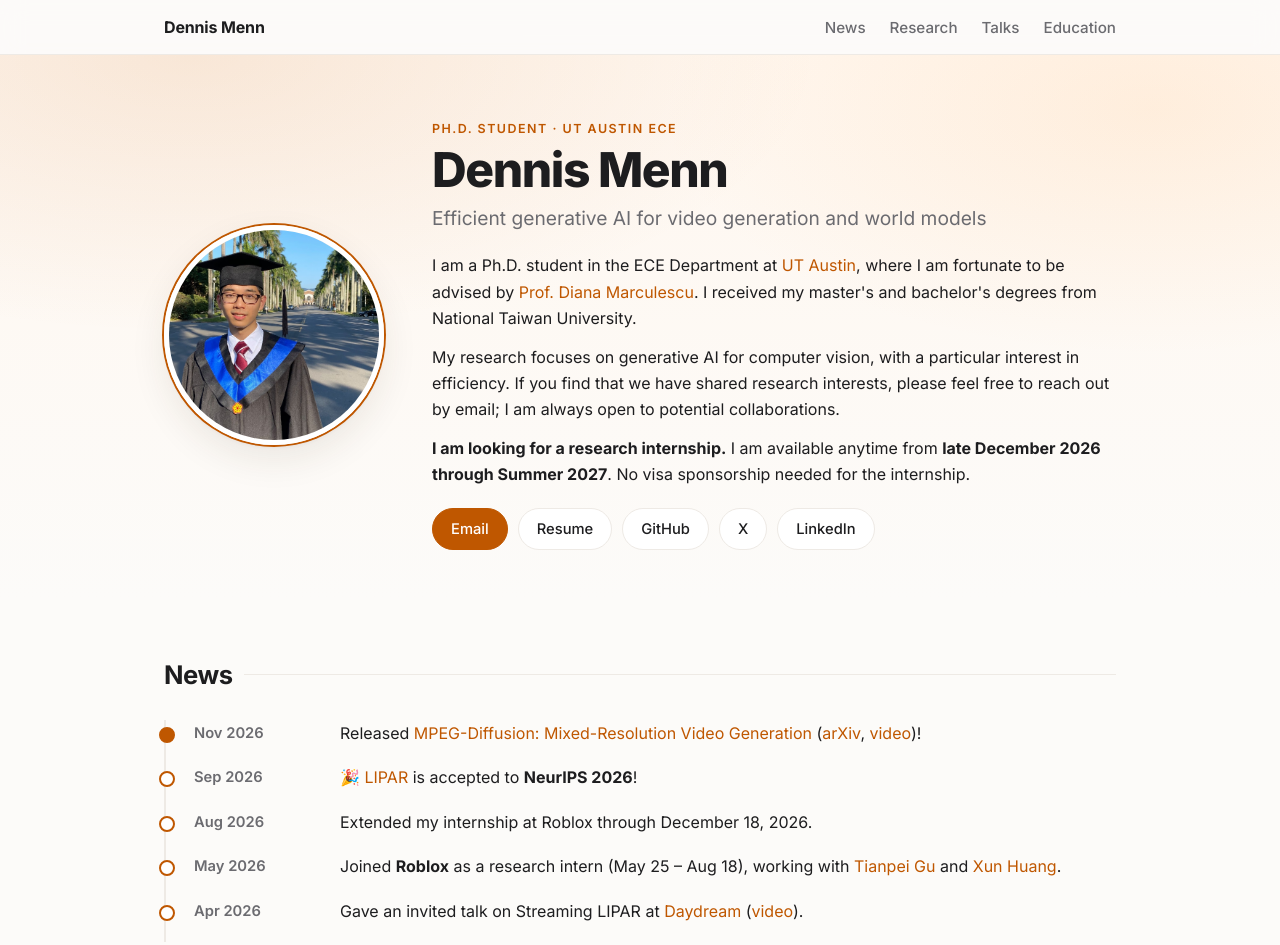
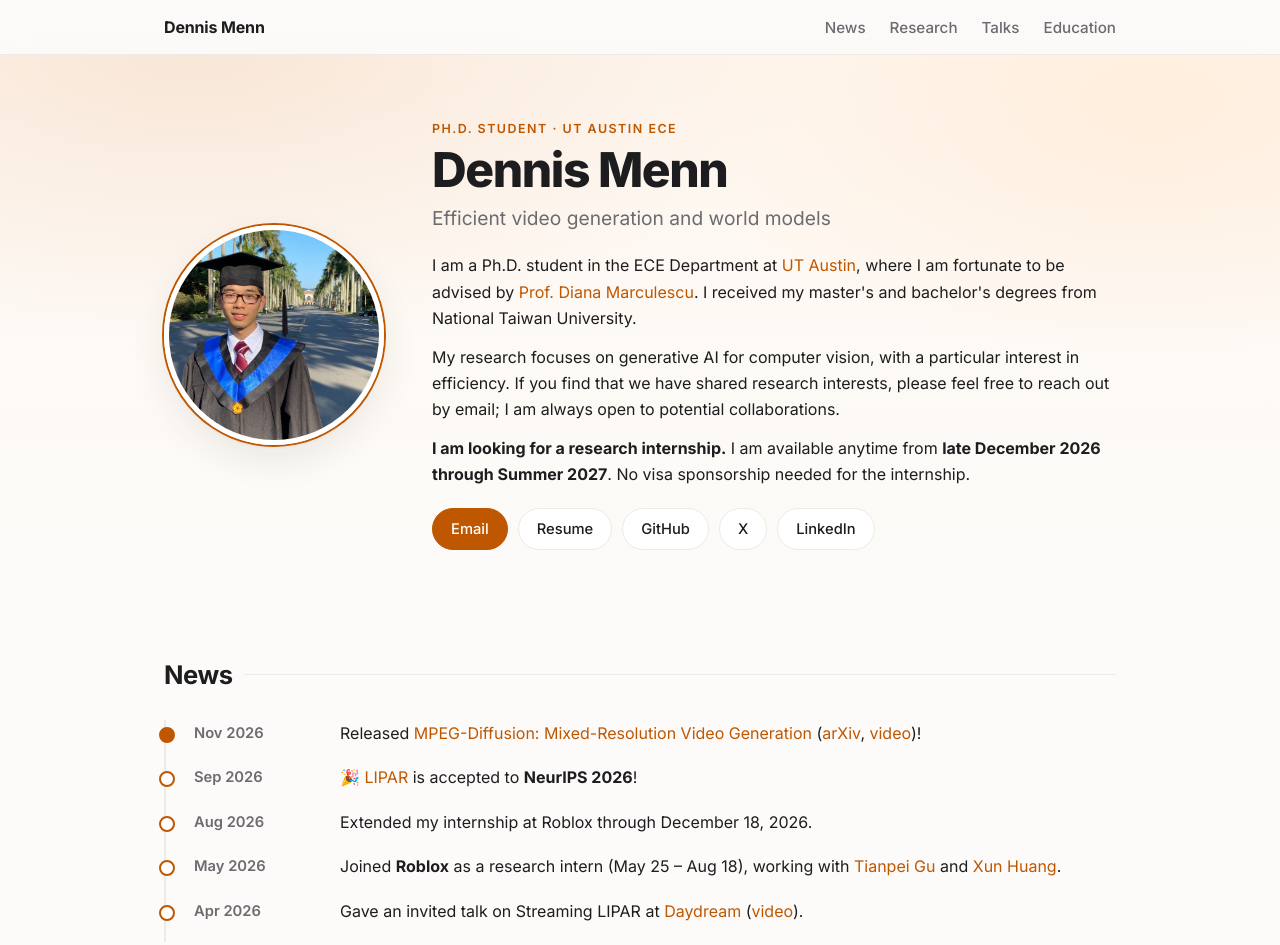
Before and after one commit to DennisMenn/DennisMenn.github.io, a plain HTML site: page index.html in a window 1280 px wide. Shown: the top 945 px of the page. Drawn offline with Linux system fonts and the light colour scheme.

Commit message:
Homepage: shorten tagline

```diff
--- a/index.html
+++ b/index.html
@@ -4,9 +4,9 @@
   <meta charset="utf-8">
   <meta name="viewport" content="width=device-width, initial-scale=1">
   <title>Dennis Menn</title>
-  <meta name="description" content="Dennis Menn — Ph.D. student in ECE at UT Austin, working on efficient generative AI for video generation and world models.">
+  <meta name="description" content="Dennis Menn — Ph.D. student in ECE at UT Austin, working on efficient video generation and world models.">
   <meta property="og:title" content="Dennis Menn">
-  <meta property="og:description" content="Ph.D. student at UT Austin working on efficient generative AI for video generation and world models.">
+  <meta property="og:description" content="Ph.D. student at UT Austin working on efficient video generation and world models.">
   <meta property="og:image" content="https://dennismenn.github.io/assets/lipar_demo_poster.jpg">
   <link rel="preconnect" href="https://fonts.googleapis.com">
   <link rel="preconnect" href="https://fonts.gstatic.com" crossorigin>
@@ -32,7 +32,7 @@
       <div class="hero-text">
         <p class="eyebrow">Ph.D. Student · UT Austin ECE</p>
         <h1>Dennis Menn</h1>
-        <p class="tagline">Efficient generative AI for video generation and world models</p>
+        <p class="tagline">Efficient video generation and world models</p>
         <p>
           I am a Ph.D. student in the ECE Department at <a href="https://www.utexas.edu/">UT Austin</a>,
           where I am fortunate to be advised by
```
